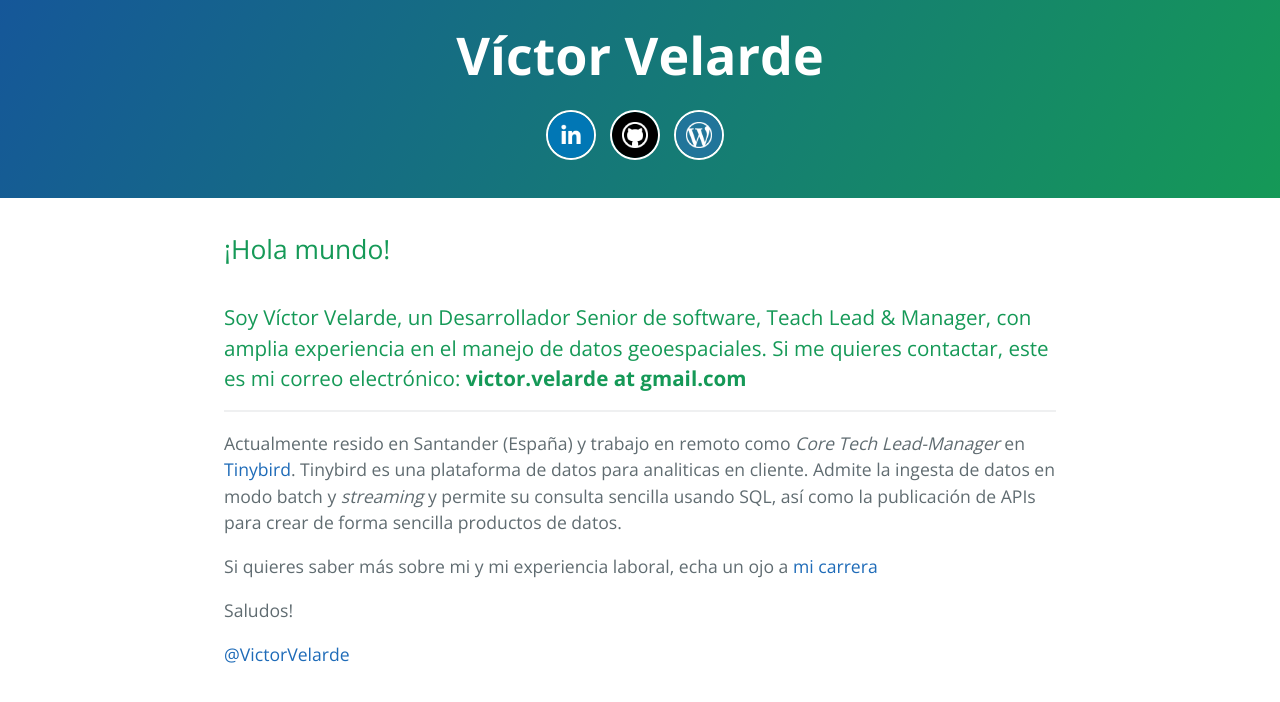
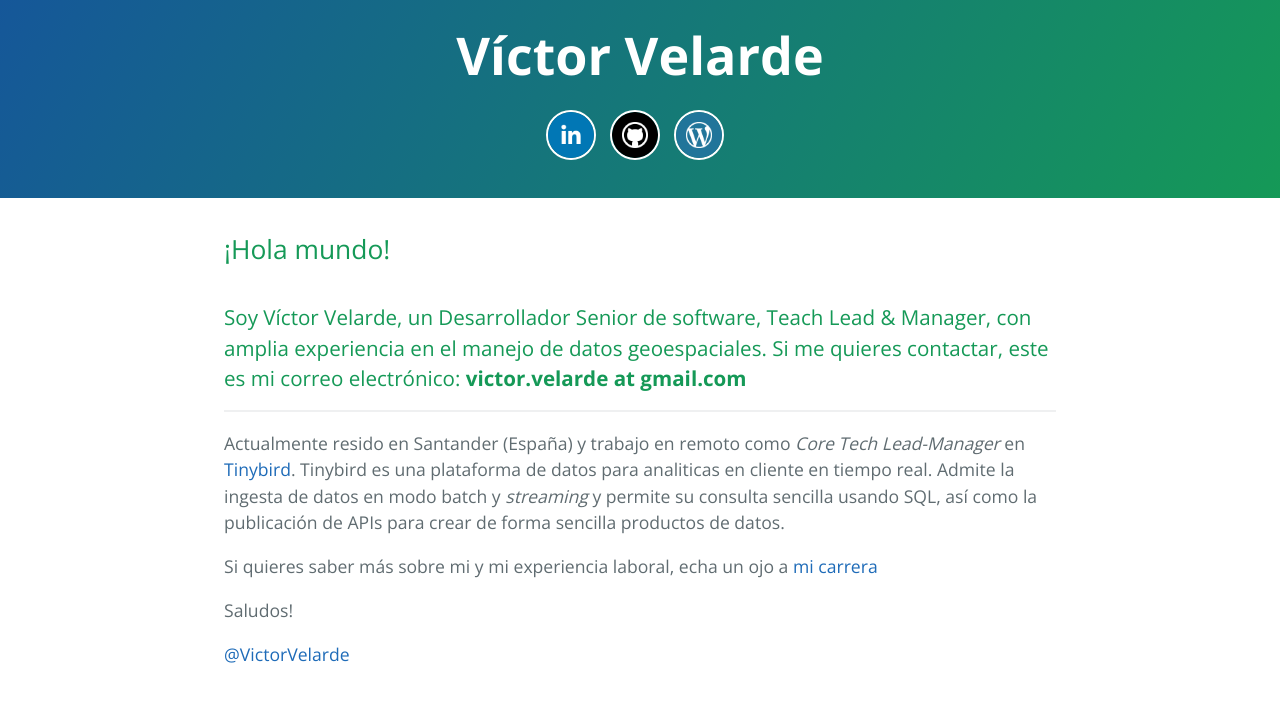
Before and after one commit to VictorVelarde/VictorVelarde.github.io, a Jekyll site: the page index.html, which Jekyll copies as it is, in a window 1280 px wide. Shown: the top 702 px of the page. Built offline with Jekyll 4.4.1, drawn with Linux system fonts in a browser that asks for light colours.

Commit message:
Small change

```diff
--- a/index.html
+++ b/index.html
@@ -76,7 +76,7 @@
       <p>
         Actualmente resido en Santander (España) y trabajo en remoto como <em>Core Tech Lead-Manager</em> en
         <a href="https://www.tinybird.co/">Tinybird</a>. Tinybird es una plataforma de datos para
-        analiticas en cliente. Admite la ingesta de datos en modo batch y <em>streaming</em> y
+        analiticas en cliente en tiempo real. Admite la ingesta de datos en modo batch y <em>streaming</em> y
         permite su consulta sencilla usando SQL, así como la publicación de APIs para crear de forma
         sencilla productos de datos.
       </p>
```
